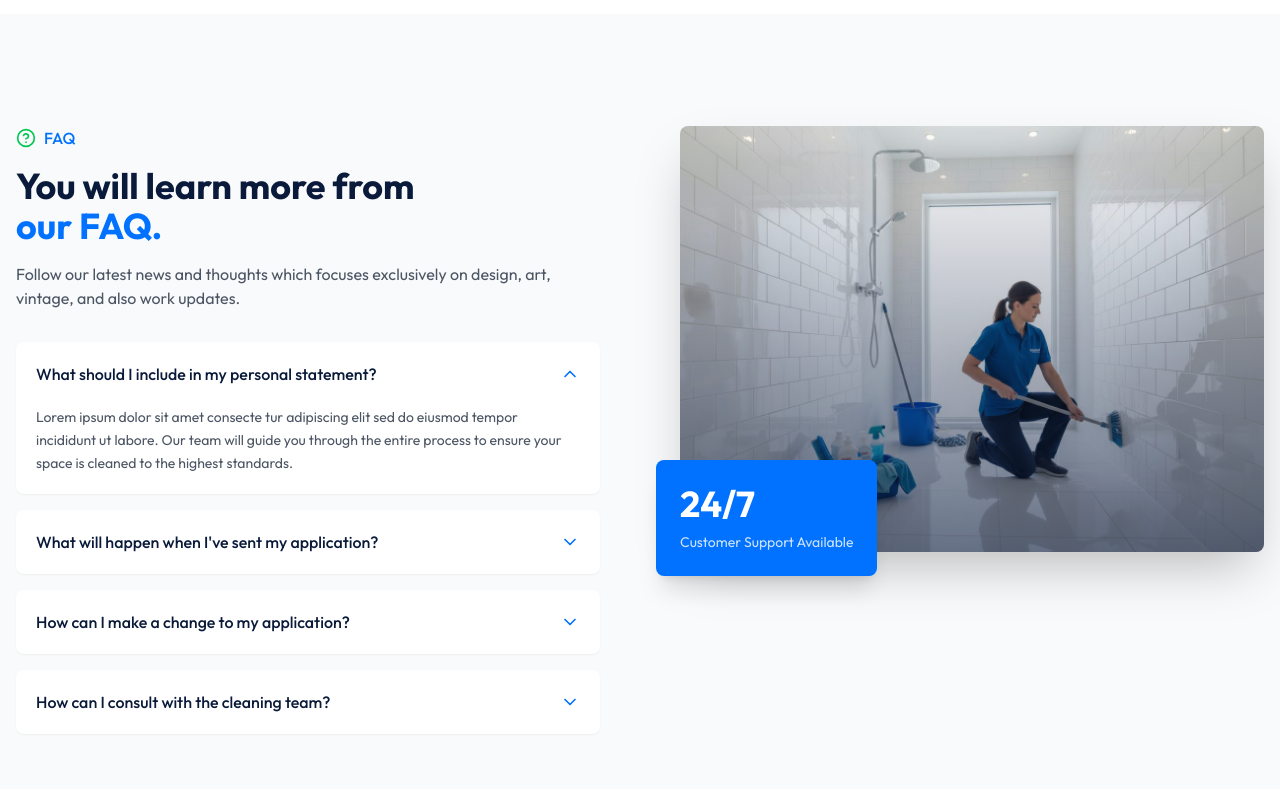
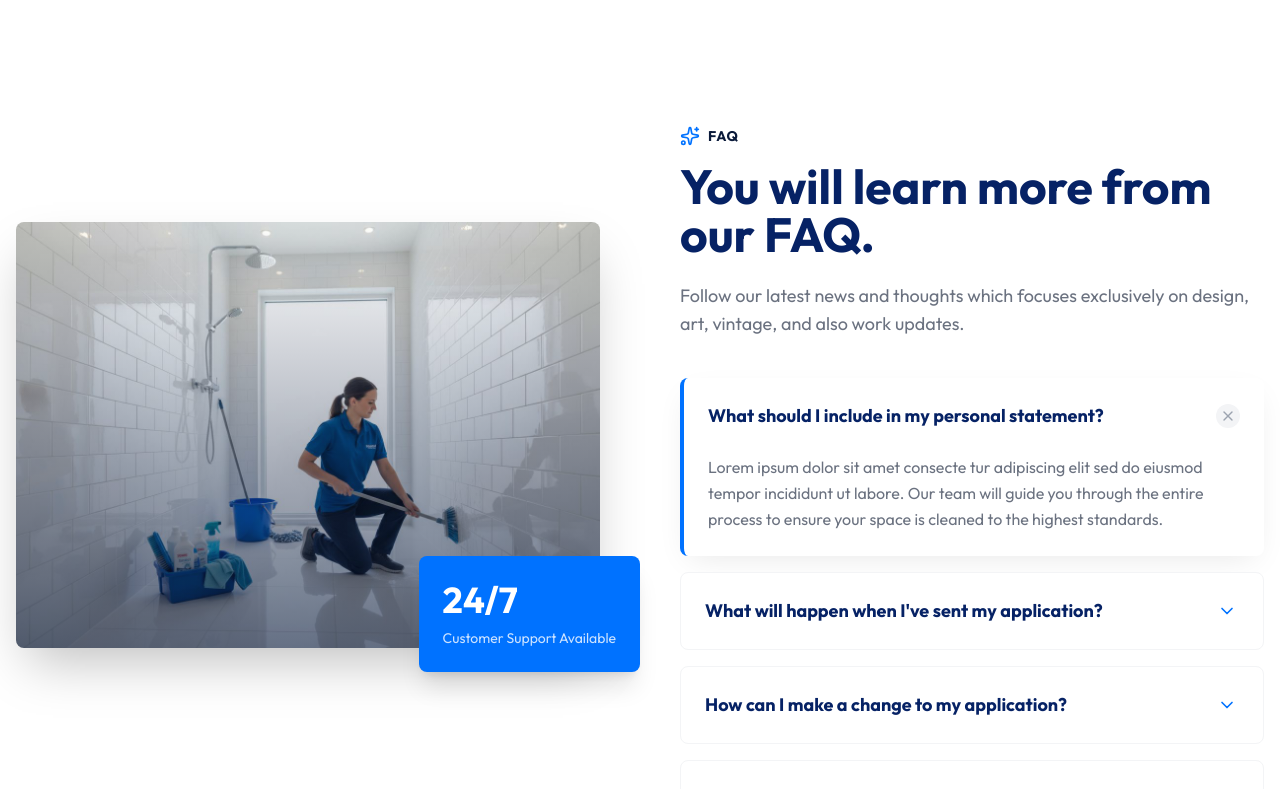
Before and after one commit to wilycol/landing-optimal, a React (Vite) app in the folder app/: page / in a window 1280 px wide. Shown: the part 5720-6509 px from the top of the page. Built offline with nearby package versions, Linux system fonts and the light colour scheme.

Commit message:
faq-refactor

```diff
--- a/app/src/sections/FAQ.tsx
+++ b/app/src/sections/FAQ.tsx
@@ -1,5 +1,5 @@
 import { useState } from 'react';
-import { ChevronDown, HelpCircle } from 'lucide-react';
+import { ChevronDown, Sparkles, X } from 'lucide-react';
 
 const faqs = [
   {
@@ -32,57 +32,11 @@ export default function FAQ() {
   };
 
   return (
-    <section className="py-20 lg:py-28 bg-gray-50">
+    <section className="py-20 lg:py-28 bg-white overflow-hidden">
       <div className="container mx-auto px-4">
         <div className="grid lg:grid-cols-2 gap-12 lg:gap-20 items-start">
-          {/* Left Content */}
-          <div>
-            <div className="flex items-center gap-2 mb-4">
-              <HelpCircle className="w-5 h-5 text-[#00c853]" />
-              <span className="text-[#0072ff] font-medium">FAQ</span>
-            </div>
-            <h2 className="text-3xl lg:text-4xl font-bold text-[#0a1a3a] mb-4">
-              You will learn more from<br />
-              <span className="text-[#0072ff]">our FAQ.</span>
-            </h2>
-            <p className="text-gray-600 mb-8">
-              Follow our latest news and thoughts which focuses exclusively on design, art, vintage, and also work updates.
-            </p>
-
-            {/* FAQ Items */}
-            <div className="space-y-4">
-              {faqs.map((faq) => (
-                <div
-                  key={faq.id}
-                  className="bg-white rounded-lg shadow-sm overflow-hidden"
-                >
-                  <button
-                    onClick={() => toggleFaq(faq.id)}
-                    className="w-full flex items-center justify-between p-5 text-left hover:bg-gray-50 transition-colors"
-                  >
-                    <span className="font-medium text-[#0a1a3a] pr-4">{faq.question}</span>
-                    <ChevronDown
-                      className={`w-5 h-5 text-[#0072ff] flex-shrink-0 transition-transform duration-300 ${
-                        openId === faq.id ? 'rotate-180' : ''
-                      }`}
-                    />
-                  </button>
-                  <div
-                    className={`overflow-hidden transition-all duration-300 ${
-                      openId === faq.id ? 'max-h-48' : 'max-h-0'
-                    }`}
-                  >
-                    <div className="px-5 pb-5 text-gray-600 text-sm leading-relaxed">
-                      {faq.answer}
-                    </div>
-                  </div>
-                </div>
-              ))}
-            </div>
-          </div>
-
-          {/* Right Content - Image */}
-          <div className="relative lg:sticky lg:top-24">
+          {/* Left Content - Image */}
+          <div className="relative lg:sticky lg:top-24 order-2 lg:order-1">
             <div className="relative rounded-lg overflow-hidden shadow-2xl">
               <img
                 src="/images/service-bathroom.jpg"
@@ -92,10 +46,68 @@ export default function FAQ() {
               <div className="absolute inset-0 bg-gradient-to-t from-[#0a1a3a]/60 to-transparent" />
             </div>
 
-            {/* Floating Card */}
-            <div className="absolute -bottom-6 -left-6 bg-[#0072ff] text-white p-6 rounded-lg shadow-xl max-w-xs">
+            {/* Floating Card - Moved to right side for balance since image is on left */}
+            <div className="absolute -bottom-6 -right-6 lg:-right-10 bg-[#0072ff] text-white p-6 rounded-lg shadow-xl max-w-xs z-10">
               <div className="text-4xl font-bold mb-2">24/7</div>
               <div className="text-white/80 text-sm">Customer Support Available</div>
+            </div>
+          </div>
+
+          {/* Right Content - FAQ */}
+          <div className="order-1 lg:order-2">
+            <div className="flex items-center gap-2 mb-4">
+              <Sparkles className="w-5 h-5 text-[#0072ff]" />
+              <span className="text-[#0a1a3a] font-bold uppercase tracking-wider text-sm">FAQ</span>
+            </div>
+            <h2 className="text-4xl lg:text-5xl font-bold text-[#062265] mb-6 leading-tight">
+              You will learn more from<br />
+              our FAQ.
+            </h2>
+            <p className="text-gray-500 mb-10 text-lg">
+              Follow our latest news and thoughts which focuses exclusively on design, art, vintage, and also work updates.
+            </p>
+
+            {/* FAQ Items */}
+            <div className="space-y-4">
+              {faqs.map((faq) => (
+                <div
+                  key={faq.id}
+                  className={`rounded-lg transition-all duration-300 overflow-hidden ${
+                    openId === faq.id
+                      ? 'bg-white shadow-[0_10px_30px_-10px_rgba(0,0,0,0.1)] border-l-4 border-[#0072ff]'
+                      : 'bg-white border border-gray-100 hover:border-gray-200'
+                  }`}
+                >
+                  <button
+                    onClick={() => toggleFaq(faq.id)}
+                    className="w-full flex items-center justify-between p-6 text-left transition-colors"
+                  >
+                    <span className={`font-bold text-lg pr-4 ${
+                        openId === faq.id ? 'text-[#062265]' : 'text-[#062265]'
+                    }`}>
+                        {faq.question}
+                    </span>
+                    <div className={`w-6 h-6 rounded-full flex items-center justify-center flex-shrink-0 transition-colors ${
+                        openId === faq.id ? 'bg-gray-100' : 'bg-transparent'
+                    }`}>
+                        {openId === faq.id ? (
+                            <X className="w-4 h-4 text-gray-400" />
+                        ) : (
+                            <ChevronDown className="w-5 h-5 text-[#0072ff]" />
+                        )}
+                    </div>
+                  </button>
+                  <div
+                    className={`overflow-hidden transition-all duration-300 ease-in-out ${
+                      openId === faq.id ? 'max-h-48 opacity-100' : 'max-h-0 opacity-0'
+                    }`}
+                  >
+                    <div className="px-6 pb-6 text-gray-500 text-base leading-relaxed">
+                      {faq.answer}
+                    </div>
+                  </div>
+                </div>
+              ))}
             </div>
           </div>
         </div>
```
